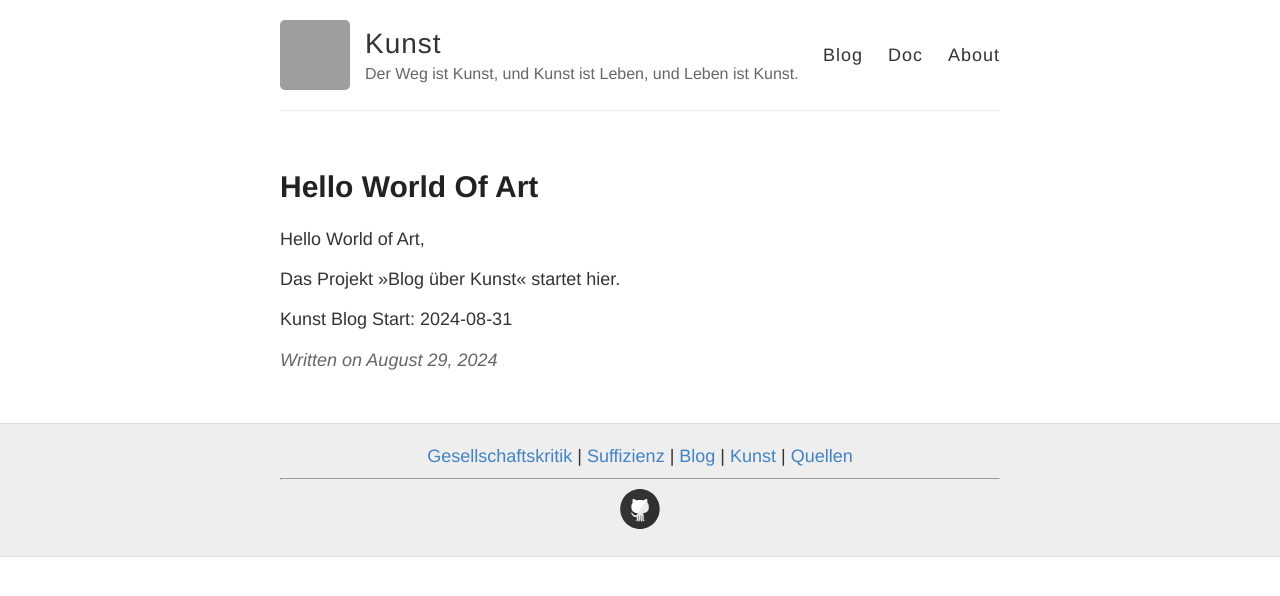
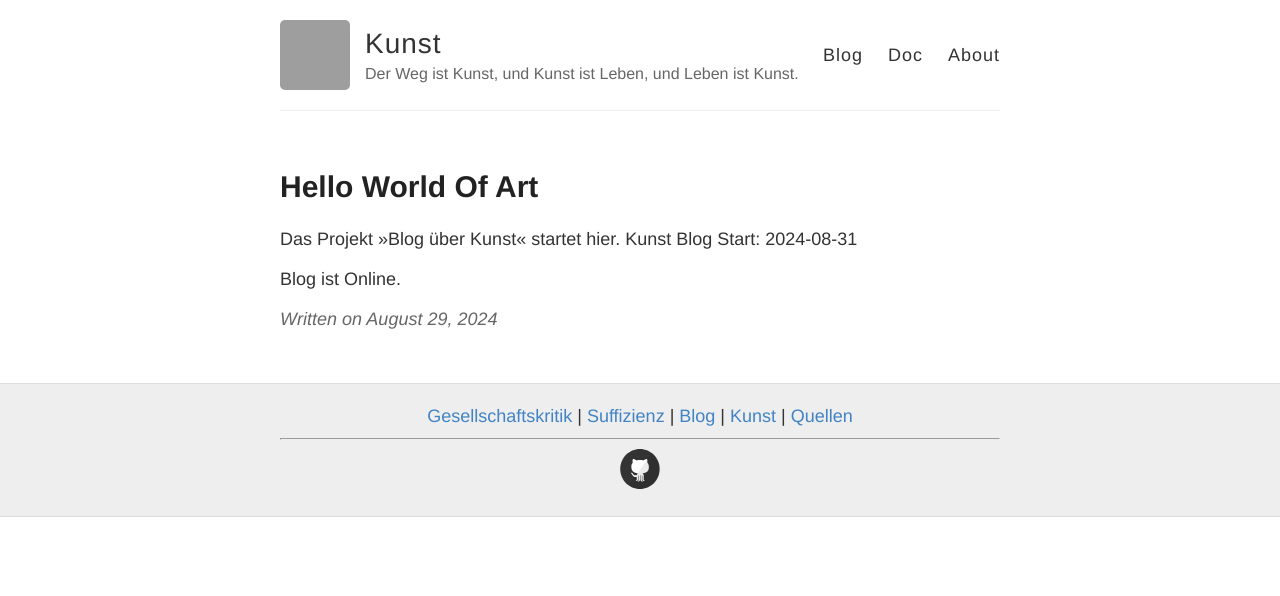
Before and after one commit to S2030c/kunst, a Jekyll site: the page built from _posts/2024-08-29-hello-world-of-art.md, in a window 1280 px wide. Shown: the top 596 px of the page. Built offline with Jekyll 4.4.1, drawn with Linux system fonts in a browser that asks for light colours; our own code applies the rules of GitHub Pages for plain Markdown files; grey boxes are pictures that could not be loaded.

Commit message:
Update 2024-08-29-hello-world-of-art.md

```diff
--- a/_posts/2024-08-29-hello-world-of-art.md
+++ b/_posts/2024-08-29-hello-world-of-art.md
@@ -1,5 +1,4 @@
-Hello World of Art,
+Das Projekt »Blog über Kunst« startet hier.
+Kunst Blog Start: 2024-08-31
 
-Das Projekt »Blog über Kunst« startet hier.
-
-Kunst Blog Start: 2024-08-31
+Blog ist Online.
```
